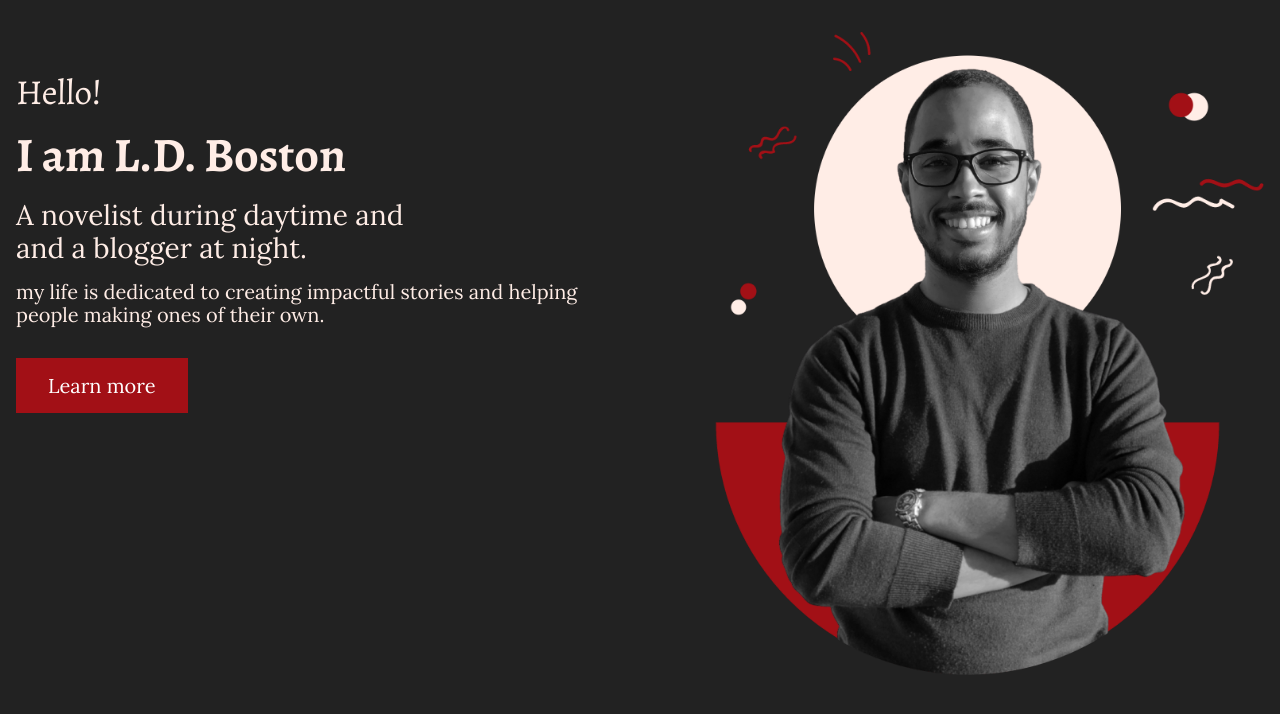
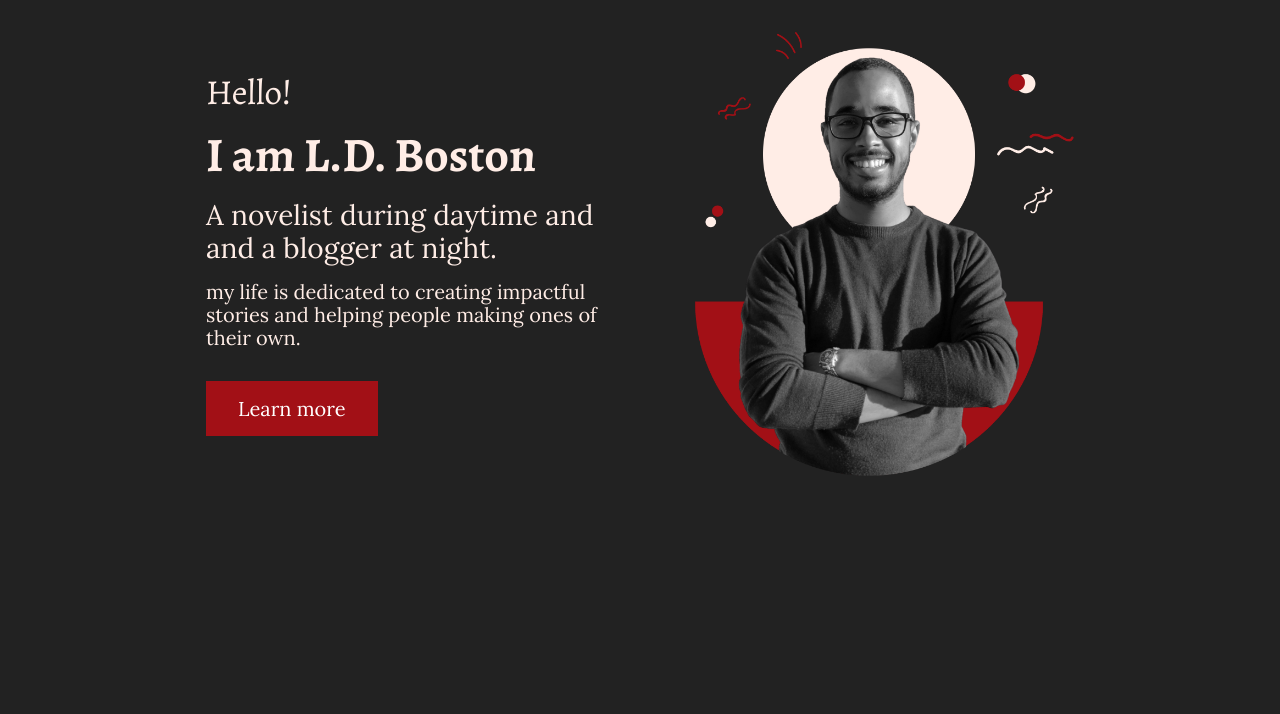
Before and after one commit to LokmaneDaoudi/L.D.Bsoton, a Nuxt app: page / in a window 1280 px wide. Shown: the top 714 px of the page. Built offline with nearby package versions, Linux system fonts and the light colour scheme.

Commit message:
container breakpoints

```diff
--- a/assets/styles/_general.scss
+++ b/assets/styles/_general.scss
@@ -30,4 +30,14 @@ main {
   padding: 0 1rem;
   margin-left: auto;
   margin-right: auto;
+
+  @include media-breakpoint-down(xl) {
+    max-width: 900px;
+  }
+  @include media-breakpoint-down(lg) {
+    max-width: 700px;
+  }
+  @include media-breakpoint-down(md) {
+    max-width: 500px;
+  }
 }
```
